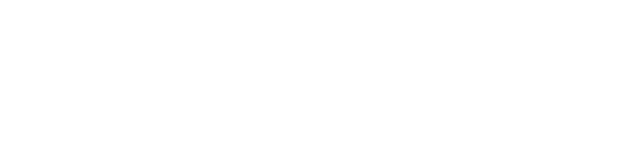
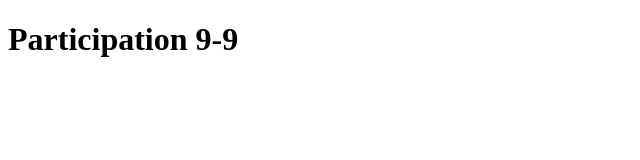
Before and after one commit to askillestad3/cpsc332fa24, a plain HTML site: page docs/participation/9-9/index.html in a window 1280 px wide. Shown: the whole page, without its empty margins (0-640 px from the left). Drawn offline with Linux system fonts and the light colour scheme.

Commit message:
9-9 Index

```diff
--- a/docs/participation/9-9/index.html
+++ b/docs/participation/9-9/index.html
@@ -6,6 +6,6 @@
     <title>9-9 Participation</title>
 </head>
 <body>
-
+    <h1>Participation 9-9</h1>
 </body>
 </html>
```
